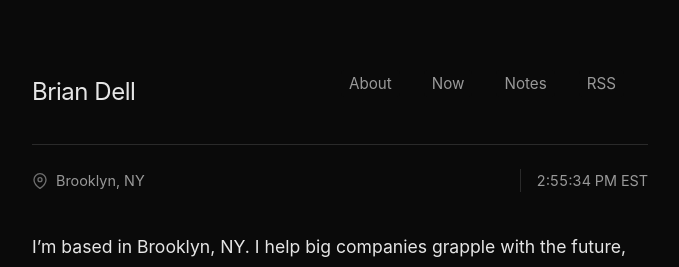
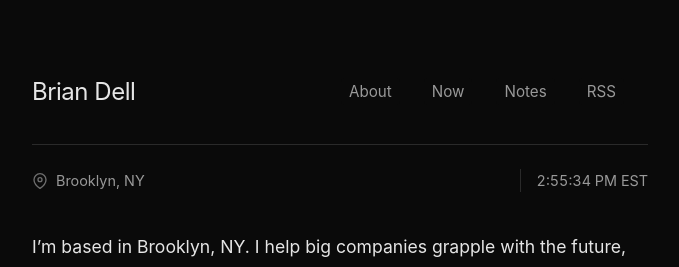
Before and after one commit to itsbdell/itsbdell.github.io, a Jekyll site: the page built from index.md, in a window 1280 px wide. Shown: the top 267 px of the page, without its empty margins (300-979 px from the left). Built offline with Jekyll 4.4.1, drawn with Linux system fonts in a browser that asks for light colours.

Commit message:
Adjust header alignment to flex-end
Changed the header's align-items property from center to flex-end to align its content to the bottom. This may improve the visual layout of the header section.

```diff
--- a/_sass/_main.scss
+++ b/_sass/_main.scss
@@ -30,7 +30,7 @@ header {
   margin-bottom: 2.5rem;
   display: flex;
   justify-content: space-between;
-  align-items: center;
+  align-items: flex-end;
 }
 
 .location-indicator {
```
